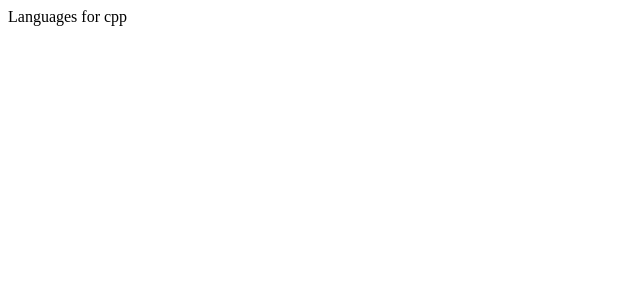
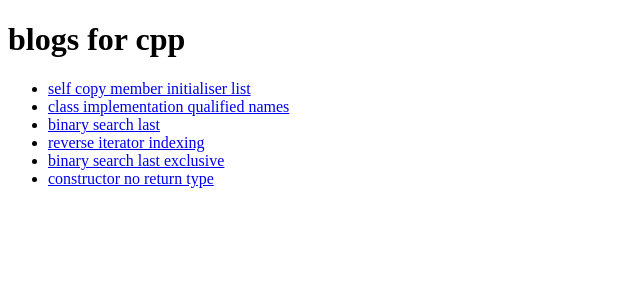
Before and after one commit to z5267282/blog, a React (Vite) app in the folder website/: page /blogs/cpp in a window 1280 px wide. Shown: the top 300 px of the page, without its empty margins (0-640 px from the left). Built offline with nearby package versions, Linux system fonts and the light colour scheme.

Commit message:
routing works now, ready for projects

```diff
--- /dev/null
+++ b/website/src/blogToURL.js
@@ -0,0 +1,7 @@
+/**
+ * To convert between blog raw title and URL.
+ */
+
+export const blogToURL = (rawTitle) => rawTitle.replace(" ", "-");
+
+export const URLtoBlog = (url) => url.replace("-", " ");
--- a/website/src/pages/Blog.jsx
+++ b/website/src/pages/Blog.jsx
@@ -1,9 +1,17 @@
 import { useParams } from "react-router-dom";
+import { URLtoBlog } from "../blogToURL";
+import { getBlog } from "../unpack";
 
 export default function Blog() {
-  const { title } = useParams();
+  let { lang, title } = useParams();
+  title = URLtoBlog(title);
 
-  return <div>blog {title}</div>;
+  return (
+    <>
+      <h1>blog {title}</h1>
+      {getBlog(lang, title).map((html) => genHTML(html))}
+    </>
+  );
 }
 
 const genHTML = (htmlData) => {
--- a/website/src/pages/BlogHub.jsx
+++ b/website/src/pages/BlogHub.jsx
@@ -1,18 +1,15 @@
 import { Link } from "react-router-dom";
 
-import blogs from "../blog-lang.json";
+import { getLanguages } from "../unpack";
 
 export default function BlogHub() {
   return (
     <ul>
-      {blogs.map((lang) => {
-        const { language } = lang;
-        return (
-          <li>
-            <Link to={`/blogs/${language}`}>{language}</Link>
-          </li>
-        );
-      })}
+      {getLanguages().map((language) => (
+        <li key={`lang-${language}`}>
+          <Link to={`/blogs/${language}`}>{language}</Link>
+        </li>
+      ))}
     </ul>
   );
 }
--- a/website/src/pages/LanguageHub.jsx
+++ b/website/src/pages/LanguageHub.jsx
@@ -1,7 +1,21 @@
-import { useParams } from "react-router-dom";
+import { Link, useParams } from "react-router-dom";
+
+import { getBlogTitlesForLanguage } from "../unpack";
+import { blogToURL } from "../blogToURL";
 
 export default function LanguageHub() {
   const { lang } = useParams();
 
-  return <div>Languages for {lang}</div>;
+  return (
+    <>
+      <h1>blogs for {lang}</h1>
+      <ul>
+        {getBlogTitlesForLanguage(lang).map((title) => (
+          <li key={`${lang} - ${title}`}>
+            <Link to={`/blogs/${lang}/${blogToURL(title)}`}>{title}</Link>
+          </li>
+        ))}
+      </ul>
+    </>
+  );
 }
--- /dev/null
+++ b/website/src/unpack.js
@@ -0,0 +1,39 @@
+/*
+    Handle data extraction from the blogs object.
+    This is a stand in for a server.
+*/
+
+import blogs from "./blog-lang.json";
+
+export const getLanguages = () =>
+  Array.from(blogs.map((blog) => blog.language));
+
+/**
+ * Try to get all blog titles for a given language.
+ * @param {*} language
+ * @returns a list of blog titles for the given language. Return an empty list if the language could not be found.
+ */
+export const getBlogTitlesForLanguage = (language) => {
+  let langBlogs = blogs.find((currLang) => currLang.language == language);
+  return langBlogs === undefined
+    ? []
+    : Array.from(langBlogs.blogs.map((blog) => blog.title));
+};
+
+/**
+ * Get the blog with a given title already converted to be url safe for the given language.
+ * @param {*} urlLang
+ * @param {*} title
+ * @returns a list of parsed markdown prepared to be injected as HTML. Return an empty list if the language could not be found, nor the title underneath the language could.
+ */
+export const getBlog = (urlLang, title) => {
+  let langBlogs = blogs.find((currLang) => currLang.language === urlLang);
+  if (langBlogs === undefined) {
+    return [];
+  }
+  console.log(langBlogs);
+  let blogEntry = Array.from(langBlogs.blogs).find(
+    (currBlog) => currBlog.title === title
+  );
+  return blogEntry === undefined ? [] : blogEntry.html;
+};
```
